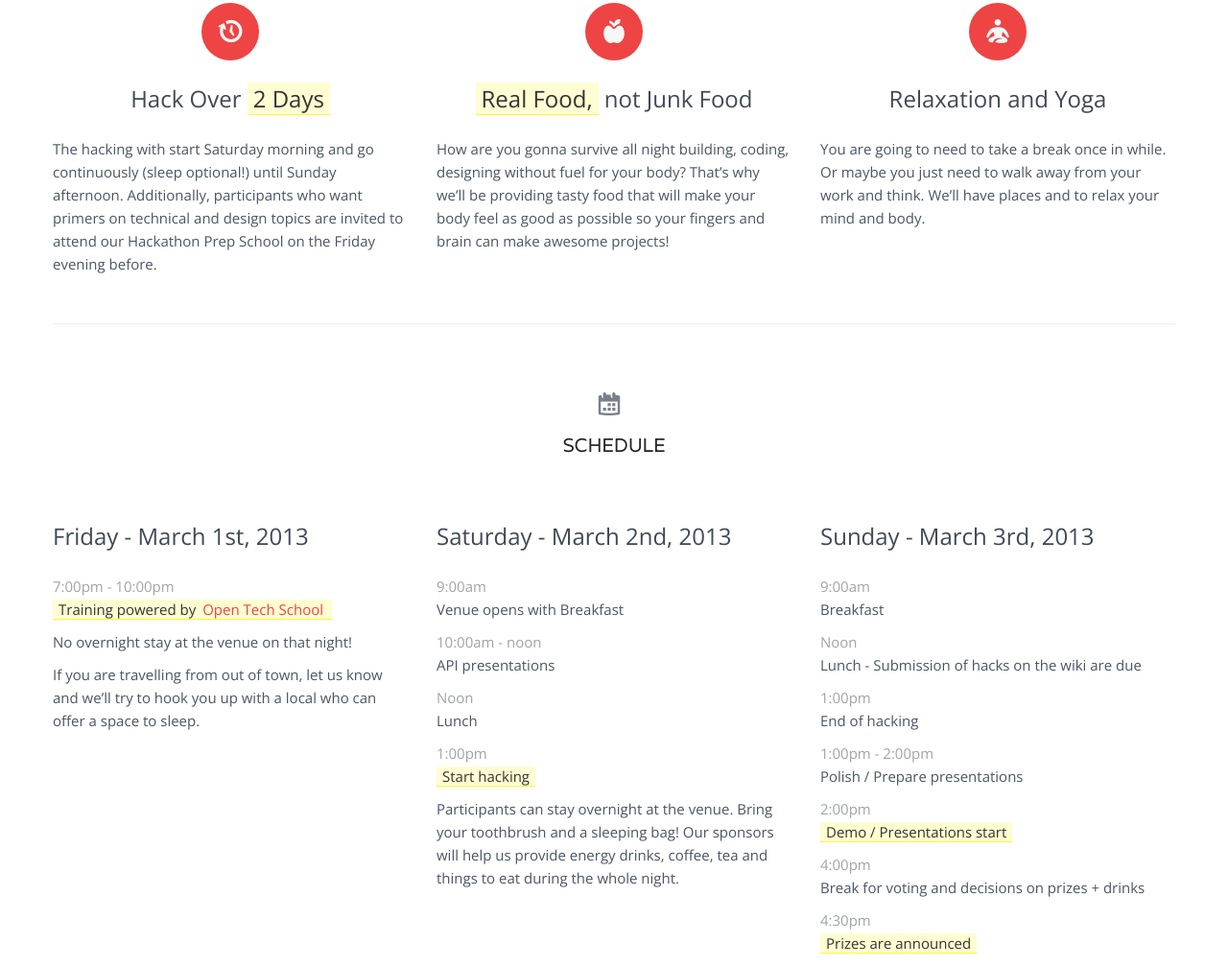
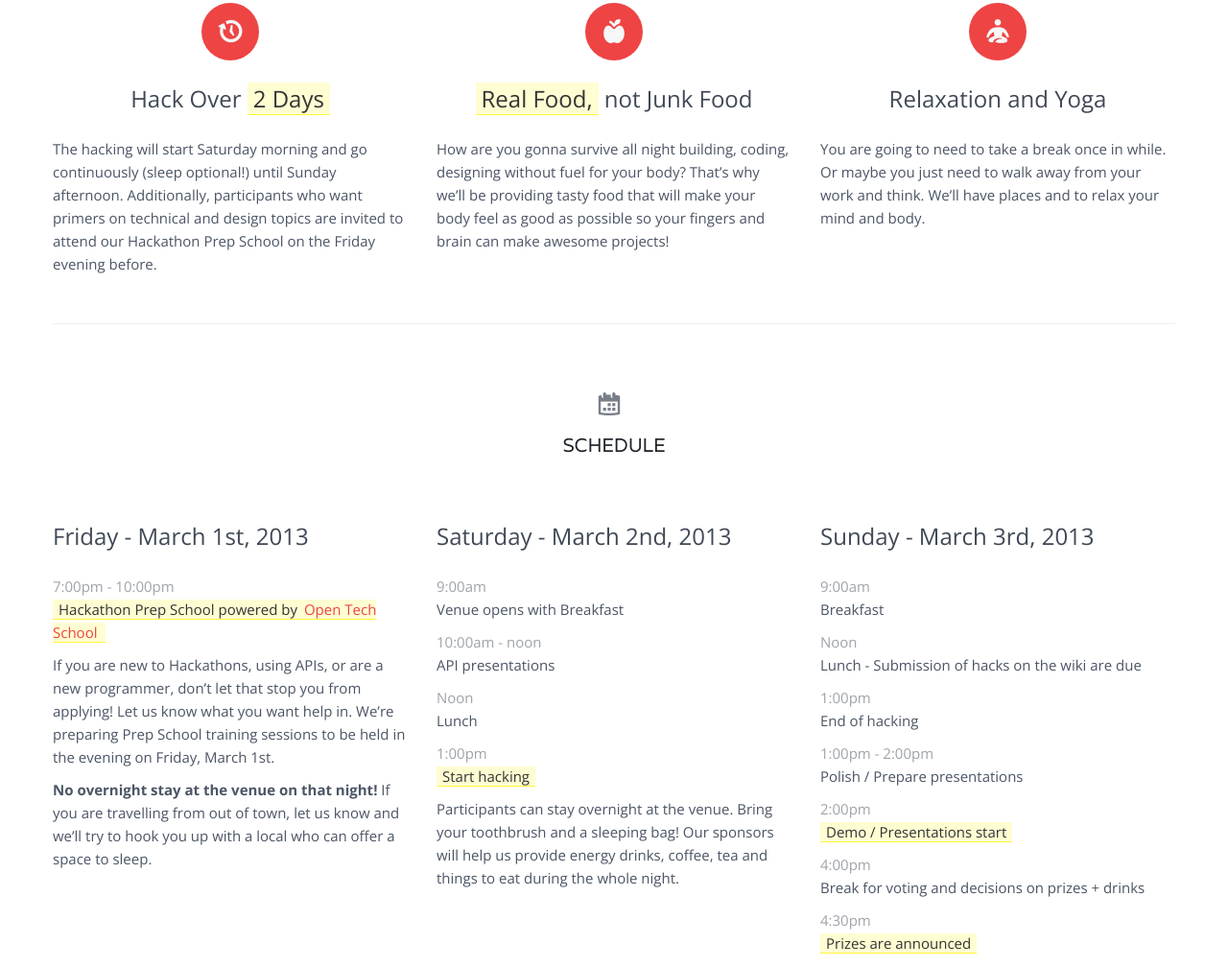
Before and after one commit to BerlinGeekettes/hackathon, a plain HTML site: page index.html in a window 1280 px wide. Shown: the part 806-1814 px from the top of the page at 96% size. Drawn offline with nearby package versions, Linux system fonts and the light colour scheme.

Commit message:
explain the training, and call it Hackathon Prep School

```diff
--- a/index.html
+++ b/index.html
@@ -82,7 +82,7 @@
           <article class="span4">
             <div class="circle">clockwise</div>
             <h3 class="text-centered">Hack Over <span class="yellow-bg">2 Days</span></h3>
-            <p>The hacking with start Saturday morning and go continuously (sleep optional!) until Sunday afternoon. Additionally, participants who want primers on technical and design topics are invited to attend our Hackathon Prep School on the Friday evening before.</p>
+            <p>The hacking will start Saturday morning and go continuously (sleep optional!) until Sunday afternoon. Additionally, participants who want primers on technical and design topics are invited to attend our Hackathon Prep School on the Friday evening before.</p>
           </article>
 
           <article class="span4">
@@ -110,9 +110,9 @@
         <article class="span4">
           <h3>Friday - March 1st, 2013</h3>
           <p class="hours">7:00pm - 10:00pm</p>
-          <p> <span class="yellow-bg">Training powered by <a href="http://www.opentechschool.org/berlin/" target="_blank">Open Tech School</a></span></p>
-          <p>No overnight stay at the venue on that night!</p>
-          <p>If you are travelling from out of town, let us know and we’ll try to hook you up with a local who can offer a space to sleep.</p>
+          <p> <span class="yellow-bg">Hackathon Prep School powered by <a href="http://www.opentechschool.org/berlin/" target="_blank">Open Tech School</a></span></p>
+          <p>If you are new to Hackathons, using APIs, or are a new programmer, don’t let that stop you from applying! Let us know what you want help in. We’re preparing Prep School training sessions to be held in the evening on Friday, March 1st.</p>
+          <p><strong>No overnight stay at the venue on that night!</strong> If you are travelling from out of town, let us know and we’ll try to hook you up with a local who can offer a space to sleep.</p>
         </article>
 
         <article class="span4">
```
